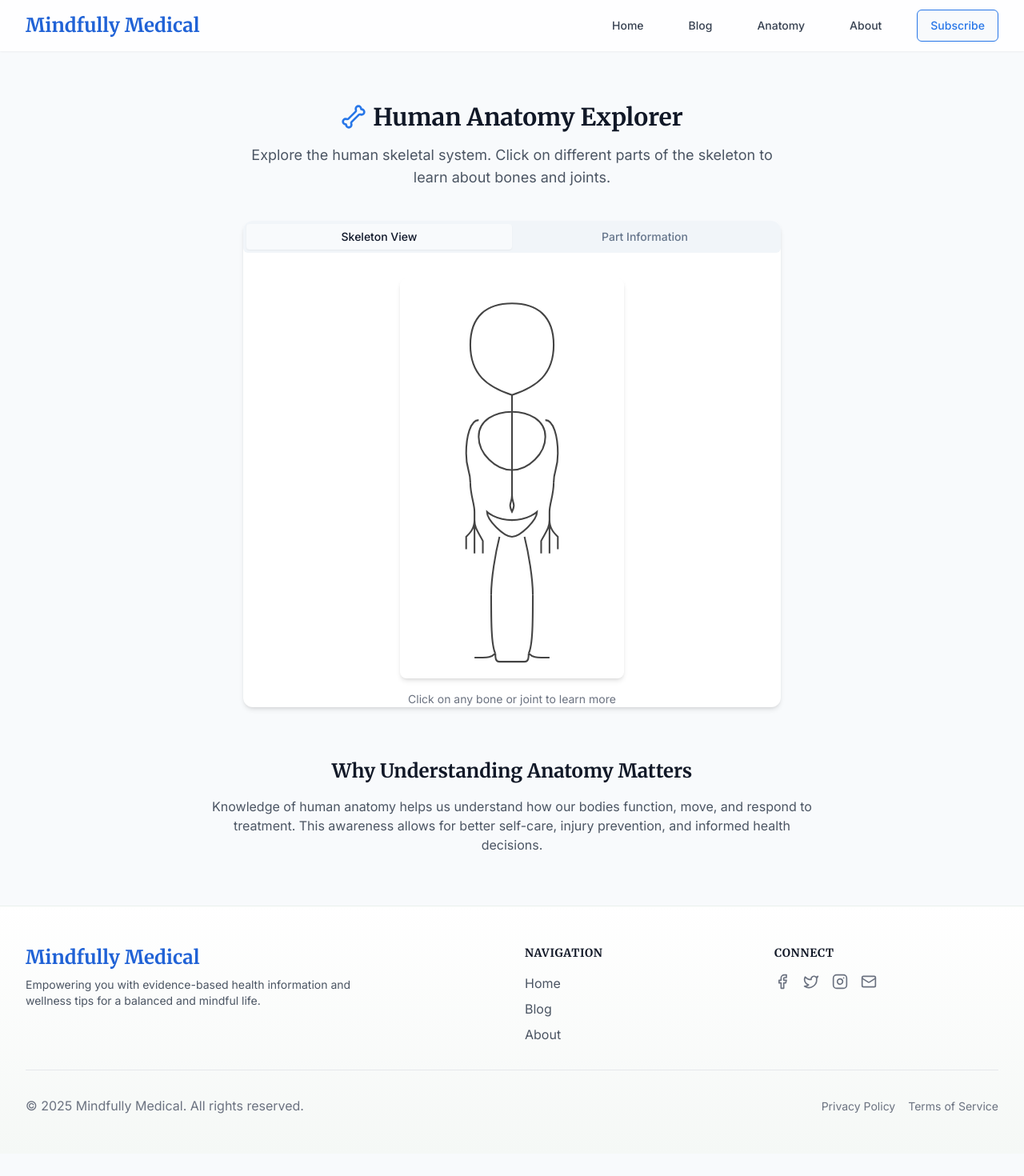
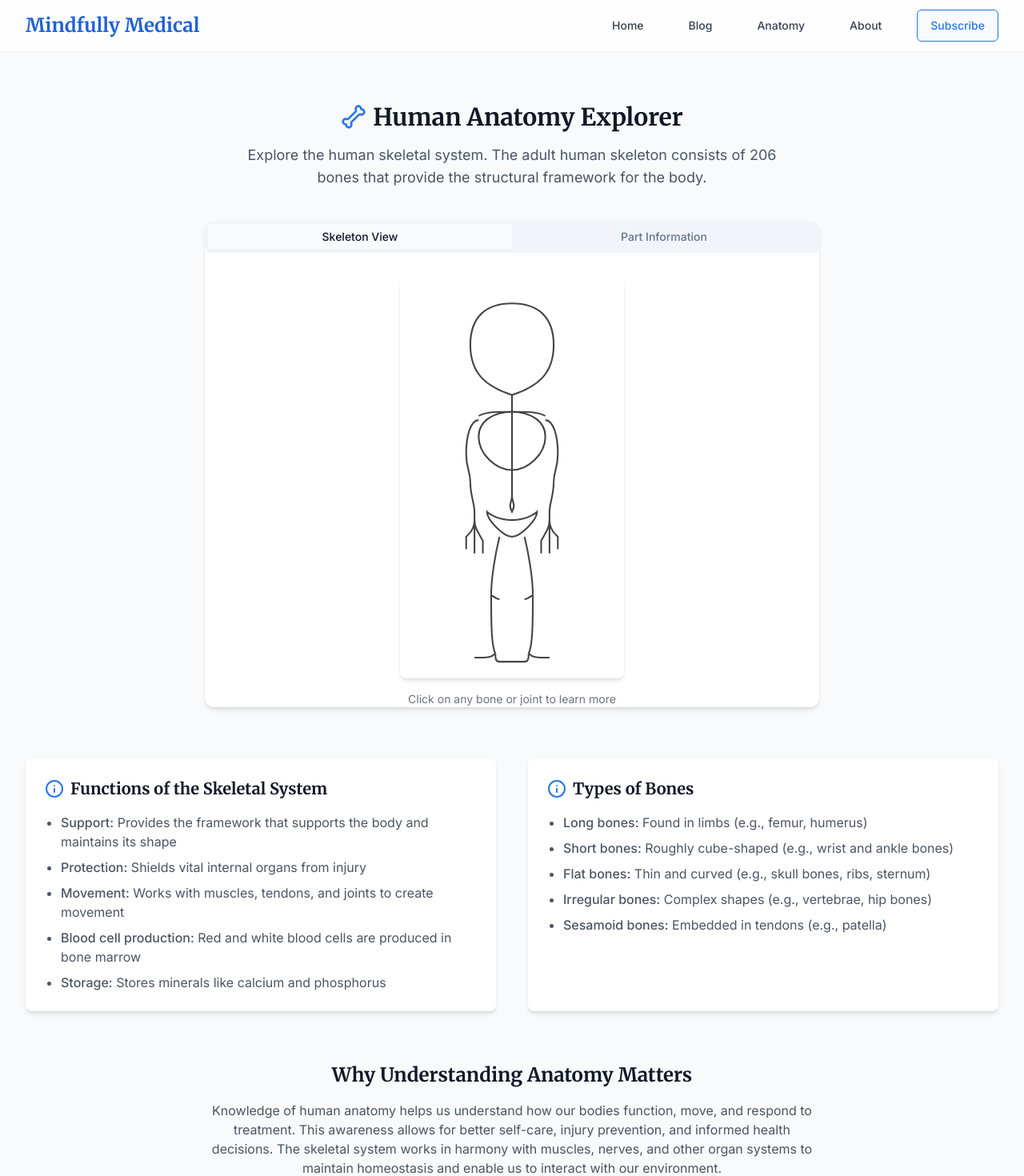
Before and after one commit to NarenVP/mindfully-medical, a React (Vite) app: page /anatomy in a window 1280 px wide. Shown: the top 1470 px of the page at 80% size. Before the commit the page ends 1442 px from the top, so only its background shows below. Built offline with nearby package versions, Linux system fonts and the light colour scheme.

Commit message:
Add anatomy section content
Implement content for the anatomy section, including bone and joint details.

```diff
--- a/src/components/anatomy/SkeletonViewer.tsx
+++ b/src/components/anatomy/SkeletonViewer.tsx
@@ -4,11 +4,12 @@ import { Tabs, TabsContent, TabsList, TabsTrigger } from "@/components/ui/tabs";
 import { Tooltip, TooltipContent, TooltipTrigger } from "@/components/ui/tooltip";
 import { Card, CardContent } from "@/components/ui/card";
 
-// Define the skeletal parts and their information
+// Define the skeletal parts and their information based on Britannica
 interface SkeletalPart {
   id: string;
   name: string;
   description: string;
+  function: string;
   svgPath: string;
   viewBox?: string;
 }
@@ -17,74 +18,100 @@ const skeletalParts: SkeletalPart[] = [
   {
     id: 'skull',
     name: 'Skull',
-    description: 'Protects the brain and forms the face. Made up of 22 bones that are fused together except for the mandible.',
+    description: 'A complex structure containing 22 bones that protect the brain and form the face.',
+    function: 'Protects the brain, supports facial structures, and houses sense organs for sight, smell, taste, and hearing.',
     svgPath: 'M100,30 C130,30 150,45 150,80 C150,115 130,130 100,140 C70,130 50,115 50,80 C50,45 70,30 100,30 Z',
   },
   {
     id: 'spine',
-    name: 'Spine',
-    description: 'Consists of 33 vertebrae that protect the spinal cord and support the body\'s weight. Enables flexible movement.',
+    name: 'Vertebral Column (Spine)',
+    description: 'Contains 33 vertebrae divided into cervical, thoracic, lumbar, sacral, and coccygeal regions.',
+    function: 'Supports the body\'s weight, protects the spinal cord, and enables flexibility and movement of the trunk.',
     svgPath: 'M100,140 C100,140 100,240 100,260 C100,270 95,270 100,280 C105,270 100,270 100,260 C100,240 100,140 100,140 Z',
   },
   {
     id: 'ribcage',
     name: 'Ribcage',
-    description: 'Protects vital organs including the heart and lungs. Consists of 12 pairs of ribs connected to the thoracic spine.',
+    description: '12 pairs of ribs forming a cage that protects vital organs in the thoracic cavity.',
+    function: 'Protects the heart, lungs, and other thoracic organs while assisting in respiration through movement.',
     svgPath: 'M100,160 C120,160 140,170 140,190 C140,210 120,230 100,230 C80,230 60,210 60,190 C60,170 80,160 100,160 Z',
   },
   {
+    id: 'shoulder',
+    name: 'Shoulder Girdle',
+    description: 'Formed by the clavicle (collarbone) and scapula (shoulder blade) on each side.',
+    function: 'Connects the arms to the axial skeleton and provides attachment sites for numerous muscles.',
+    svgPath: 'M60,165 C70,160 80,160 100,160 C120,160 130,160 140,165',
+  },
+  {
     id: 'pelvis',
-    name: 'Pelvis',
-    description: 'Connects the spine to the lower limbs. Provides stability for the body and protects reproductive organs.',
+    name: 'Pelvic Girdle',
+    description: 'Consists of paired hip bones (ilium, ischium, and pubis) that connect to the sacrum.',
+    function: 'Supports the weight of the upper body and transfers it to the lower limbs while protecting pelvic organs.',
     svgPath: 'M70,280 C70,290 90,310 100,310 C110,310 130,290 130,280 C130,280 120,290 100,290 C80,290 70,280 70,280 Z',
   },
   {
     id: 'humerus',
     name: 'Humerus',
-    description: 'The longest bone in the arm, connecting shoulder to elbow. Enables arm movement and muscle attachment.',
+    description: 'The long bone of the upper arm extending from shoulder to elbow.',
+    function: 'Forms the ball-and-socket joint with the scapula and connects to the forearm at the elbow.',
     svgPath: 'M60,170 C50,170 45,190 45,210 C45,230 50,230 50,245 M140,170 C150,170 155,190 155,210 C155,230 150,230 150,245',
   },
   {
     id: 'radius-ulna',
     name: 'Radius & Ulna',
-    description: 'Forearm bones that connect the elbow to the wrist. The ulna is on the little finger side, radius on the thumb side.',
+    description: 'Parallel long bones of the forearm; the ulna is on the pinky side and the radius on the thumb side.',
+    function: 'Enable rotation of the forearm and provide attachments for muscles controlling the hand and fingers.',
     svgPath: 'M50,245 C50,260 55,270 55,280 C55,285 55,290 55,290 M150,245 C150,260 145,270 145,280 C145,285 145,290 145,290',
   },
   {
     id: 'hands',
     name: 'Hands',
-    description: 'Complex structures with 27 bones each. Include carpals (wrist), metacarpals (palm), and phalanges (fingers).',
+    description: 'Complex structures with 27 bones in each: 8 carpals (wrist), 5 metacarpals (palm), and 14 phalanges (fingers).',
+    function: 'Provide dexterity for precise manipulation of objects through a complex system of joints and tendons.',
     svgPath: 'M55,290 C55,300 50,305 45,310 C45,315 45,320 45,325 M55,290 C55,300 55,305 55,315 C55,320 55,325 55,330 M55,290 C55,300 60,305 65,315 C65,320 65,325 65,330 M145,290 C145,300 150,305 155,310 C155,315 155,320 155,325 M145,290 C145,300 145,305 145,315 C145,320 145,325 145,330 M145,290 C145,300 140,305 135,315 C135,320 135,325 135,330',
   },
   {
     id: 'femur',
     name: 'Femur',
-    description: 'The longest and strongest bone in the body. Connects the hip to the knee and supports body weight during movement.',
+    description: 'The longest and strongest bone in the body, extending from hip to knee.',
+    function: 'Bears body weight during standing, walking, and running; forms hip joint superiorly and knee joint inferiorly.',
     svgPath: 'M85,310 C80,330 75,360 75,380 M115,310 C120,330 125,360 125,380',
+  },
+  {
+    id: 'patella',
+    name: 'Patella (Kneecap)',
+    description: 'A sesamoid bone embedded in the quadriceps tendon that covers and protects the knee joint.',
+    function: 'Increases leverage of the quadriceps muscle and protects the anterior surface of the knee joint.',
+    svgPath: 'M75,380 C78,382 82,385 85,385 M125,380 C122,382 118,385 115,385',
   },
   {
     id: 'tibia-fibula',
     name: 'Tibia & Fibula',
-    description: 'Lower leg bones connecting the knee to the ankle. The tibia bears most of the weight while the fibula stabilizes.',
+    description: 'The tibia (shinbone) is the larger weight-bearing bone, while the fibula is the slender lateral bone.',
+    function: 'Support body weight, provide attachment for leg muscles, and form the ankle joint with foot bones.',
     svgPath: 'M75,380 C75,410 75,440 80,450 M125,380 C125,410 125,440 120,450',
   },
   {
     id: 'feet',
     name: 'Feet',
-    description: 'Complex structures with 26 bones each. Include tarsals (ankle), metatarsals (midfoot), and phalanges (toes).',
+    description: '26 bones in each foot: 7 tarsals (ankle), 5 metatarsals (midfoot), and 14 phalanges (toes).',
+    function: 'Support body weight, absorb shock during locomotion, and provide leverage for propulsion during walking and running.',
     svgPath: 'M80,450 C75,455 70,455 65,455 C60,455 55,455 55,455 M80,450 C80,455 80,460 85,460 C90,460 95,460 100,460 M120,450 C125,455 130,455 135,455 C140,455 145,455 145,455 M120,450 C120,455 120,460 115,460 C110,460 105,460 100,460',
   },
 ];
 
 const SkeletonViewer: React.FC = () => {
   const [selectedPart, setSelectedPart] = useState<SkeletalPart | null>(null);
+  const [activeView, setActiveView] = useState("skeleton");
 
   const handlePartClick = (part: SkeletalPart) => {
     setSelectedPart(part);
+    setActiveView("info");
   };
 
   return (
-    <Tabs defaultValue="skeleton" className="w-full">
+    <Tabs value={activeView} onValueChange={setActiveView} className="w-full">
       <TabsList className="grid w-full grid-cols-2">
         <TabsTrigger value="skeleton">Skeleton View</TabsTrigger>
         <TabsTrigger value="info">Part Information</TabsTrigger>
@@ -122,7 +149,9 @@ const SkeletonViewer: React.FC = () => {
             {selectedPart ? (
               <div>
                 <h3 className="text-xl font-bold mb-2">{selectedPart.name}</h3>
-                <p className="text-gray-700">{selectedPart.description}</p>
+                <p className="text-gray-700 mb-4">{selectedPart.description}</p>
+                <h4 className="font-semibold text-sm text-gray-600 mb-1">Function:</h4>
+                <p className="text-gray-700">{selectedPart.function}</p>
               </div>
             ) : (
               <div className="text-center py-10">
--- a/src/pages/Anatomy.tsx
+++ b/src/pages/Anatomy.tsx
@@ -3,7 +3,7 @@ import React from 'react';
 import Navbar from '@/components/layout/Navbar';
 import Footer from '@/components/layout/Footer';
 import SkeletonViewer from '@/components/anatomy/SkeletonViewer';
-import { Bone } from 'lucide-react';
+import { Bone, Info } from 'lucide-react';
 
 const Anatomy = () => {
   return (
@@ -17,12 +17,42 @@ const Anatomy = () => {
               <h1 className="text-3xl font-bold text-gray-900">Human Anatomy Explorer</h1>
             </div>
             <p className="text-lg text-gray-600 max-w-2xl mx-auto">
-              Explore the human skeletal system. Click on different parts of the skeleton to learn about bones and joints.
+              Explore the human skeletal system. The adult human skeleton consists of 206 bones that provide the structural framework for the body.
             </p>
           </div>
 
-          <div className="max-w-2xl mx-auto bg-white rounded-xl shadow-md overflow-hidden">
+          <div className="max-w-3xl mx-auto bg-white rounded-xl shadow-md overflow-hidden mb-16">
             <SkeletonViewer />
+          </div>
+
+          <div className="grid md:grid-cols-2 gap-10">
+            <div className="bg-white p-6 rounded-lg shadow-md">
+              <div className="flex items-center mb-4">
+                <Info className="h-6 w-6 text-wellness-600 mr-2" />
+                <h2 className="text-xl font-bold text-gray-900">Functions of the Skeletal System</h2>
+              </div>
+              <ul className="list-disc pl-5 space-y-2 text-gray-600">
+                <li><span className="font-medium">Support:</span> Provides the framework that supports the body and maintains its shape</li>
+                <li><span className="font-medium">Protection:</span> Shields vital internal organs from injury</li>
+                <li><span className="font-medium">Movement:</span> Works with muscles, tendons, and joints to create movement</li>
+                <li><span className="font-medium">Blood cell production:</span> Red and white blood cells are produced in bone marrow</li>
+                <li><span className="font-medium">Storage:</span> Stores minerals like calcium and phosphorus</li>
+              </ul>
+            </div>
+
+            <div className="bg-white p-6 rounded-lg shadow-md">
+              <div className="flex items-center mb-4">
+                <Info className="h-6 w-6 text-wellness-600 mr-2" />
+                <h2 className="text-xl font-bold text-gray-900">Types of Bones</h2>
+              </div>
+              <ul className="list-disc pl-5 space-y-2 text-gray-600">
+                <li><span className="font-medium">Long bones:</span> Found in limbs (e.g., femur, humerus)</li>
+                <li><span className="font-medium">Short bones:</span> Roughly cube-shaped (e.g., wrist and ankle bones)</li>
+                <li><span className="font-medium">Flat bones:</span> Thin and curved (e.g., skull bones, ribs, sternum)</li>
+                <li><span className="font-medium">Irregular bones:</span> Complex shapes (e.g., vertebrae, hip bones)</li>
+                <li><span className="font-medium">Sesamoid bones:</span> Embedded in tendons (e.g., patella)</li>
+              </ul>
+            </div>
           </div>
 
           <div className="mt-16 text-center">
@@ -30,6 +60,8 @@ const Anatomy = () => {
             <p className="text-gray-600 max-w-3xl mx-auto">
               Knowledge of human anatomy helps us understand how our bodies function, move, and respond to treatment.
               This awareness allows for better self-care, injury prevention, and informed health decisions.
+              The skeletal system works in harmony with muscles, nerves, and other organ systems to maintain homeostasis
+              and enable us to interact with our environment.
             </p>
           </div>
         </div>
```
